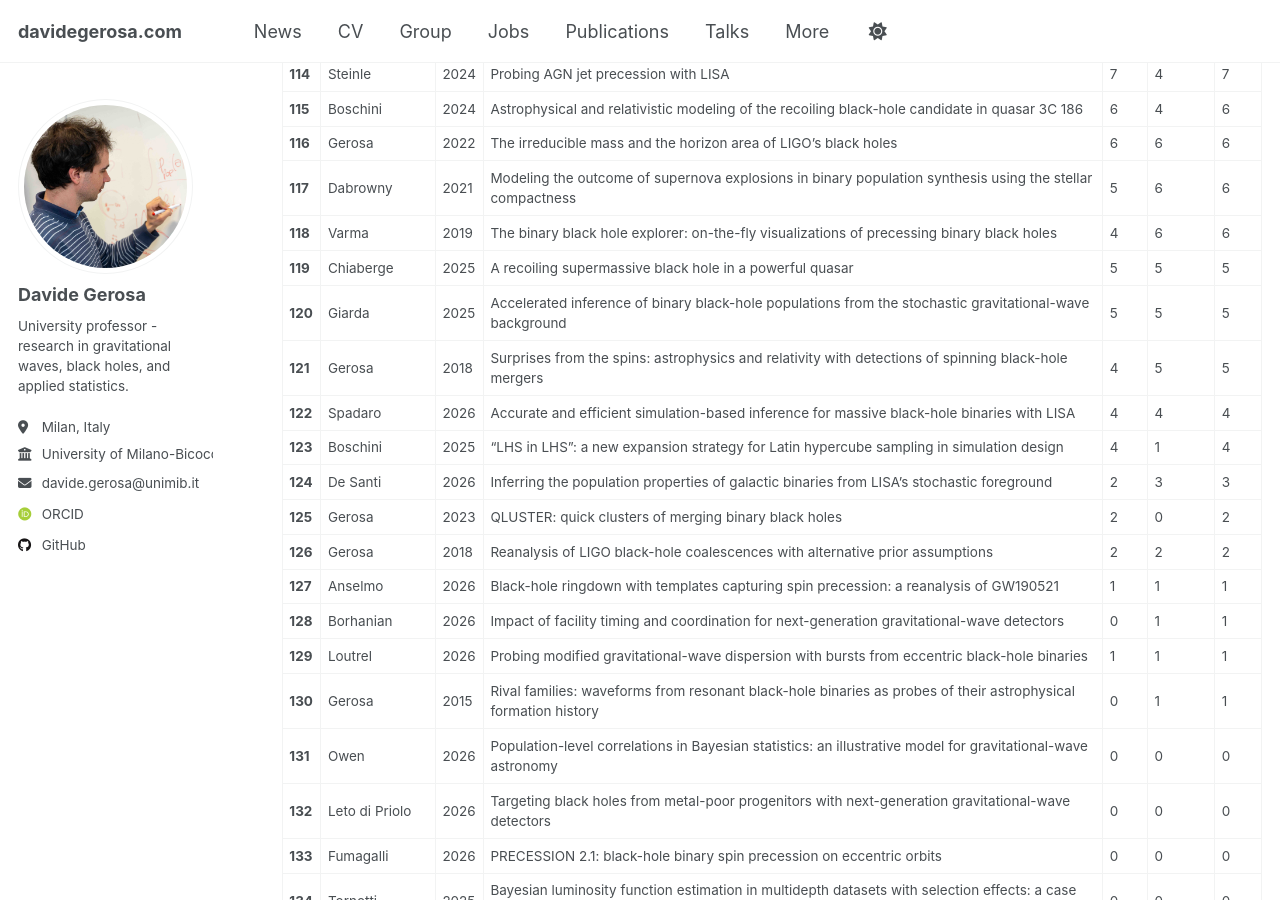
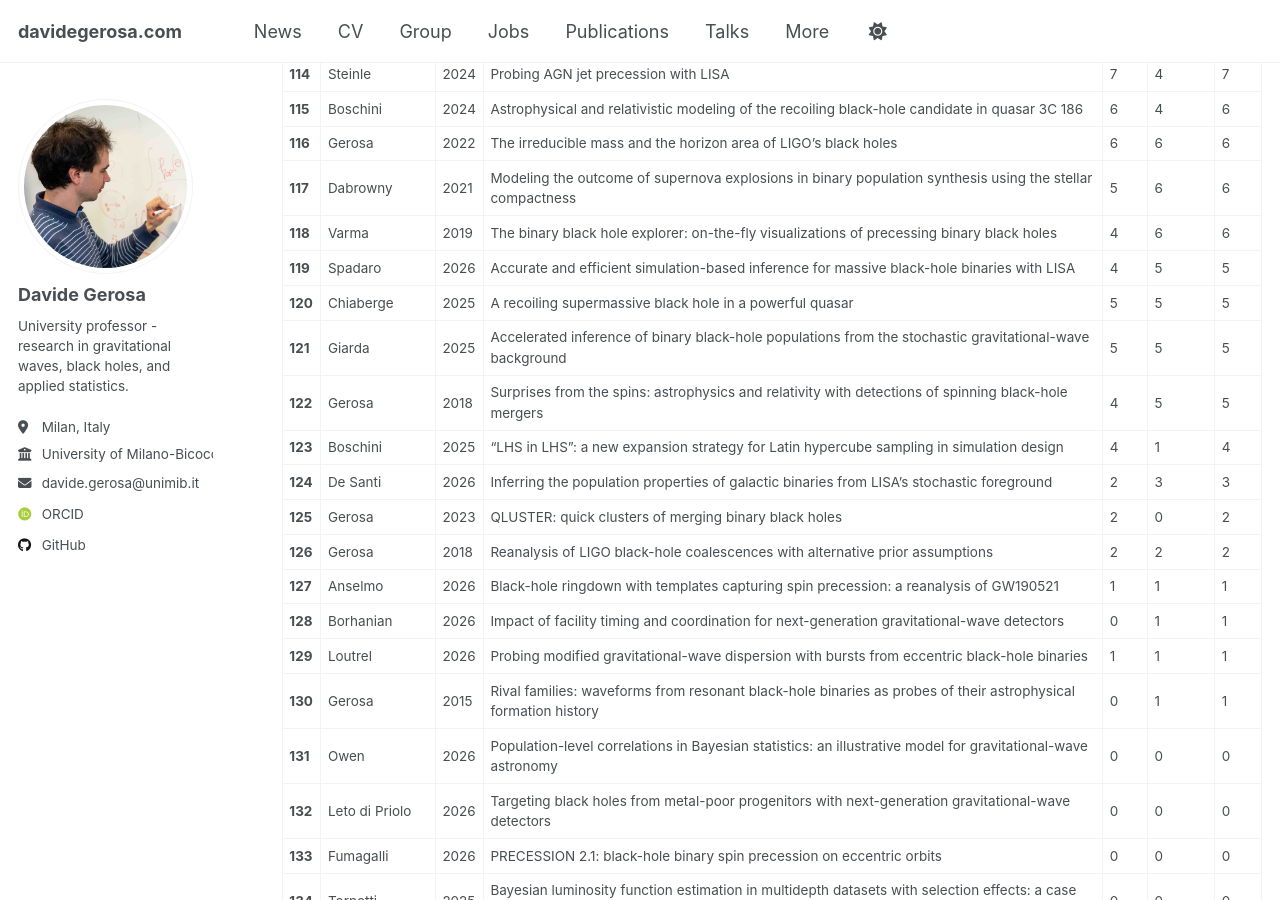
Before and after one commit to dgerosa/website, a Jekyll site: the page built from _pages/citations.md, in a window 1280 px wide and 900 px high, scrolled down 5068 px. Built offline with Jekyll 4.4.1, drawn with Linux system fonts in a browser that asks for light colours; some web fonts are replaced; some of the changed text lies outside the part shown.

Commit message:
Website update from workflow

```diff
--- a/_pages/_citations.md
+++ b/_pages/_citations.md
@@ -127,10 +127,10 @@
 | **116** | Gerosa | 2022 | The irreducible mass and the horizon area of LIGO's black holes | 6 | 6 | 6 |
 | **117** | Dabrowny | 2021 | Modeling the outcome of supernova explosions in binary population synthesis using the stellar compactness | 5 | 6 | 6 |
 | **118** | Varma | 2019 | The binary black hole explorer: on-the-fly visualizations of precessing binary black holes | 4 | 6 | 6 |
-| **119** | Chiaberge | 2025 | A recoiling supermassive black hole in a powerful quasar | 5 | 5 | 5 |
-| **120** | Giarda | 2025 | Accelerated inference of binary black-hole populations from the stochastic gravitational-wave background | 5 | 5 | 5 |
-| **121** | Gerosa | 2018 | Surprises from the spins: astrophysics and relativity with detections of spinning black-hole mergers | 4 | 5 | 5 |
-| **122** | Spadaro | 2026 | Accurate and efficient simulation-based inference for massive black-hole binaries with LISA | 4 | 4 | 4 |
+| **119** | Spadaro | 2026 | Accurate and efficient simulation-based inference for massive black-hole binaries with LISA | 4 | 5 | 5 |
+| **120** | Chiaberge | 2025 | A recoiling supermassive black hole in a powerful quasar | 5 | 5 | 5 |
+| **121** | Giarda | 2025 | Accelerated inference of binary black-hole populations from the stochastic gravitational-wave background | 5 | 5 | 5 |
+| **122** | Gerosa | 2018 | Surprises from the spins: astrophysics and relativity with detections of spinning black-hole mergers | 4 | 5 | 5 |
 | **123** | Boschini | 2025 | “LHS in LHS”: a new expansion strategy for Latin hypercube sampling in simulation design | 4 | 1 | 4 |
 | **124** | De Santi | 2026 | Inferring the population properties of galactic binaries from LISA's stochastic foreground | 2 | 3 | 3 |
 | **125** | Gerosa | 2023 | QLUSTER: quick clusters of merging binary black holes | 2 | 0 | 2 |
```
Also changed, not shown: other parts of _pages/_citations.md (+6 -6 lines), _pages/_group.md (+1 -1 lines), _pages/_publications.md (+1 -1 lines), _pages/_talks.md (+1 -1 lines).
